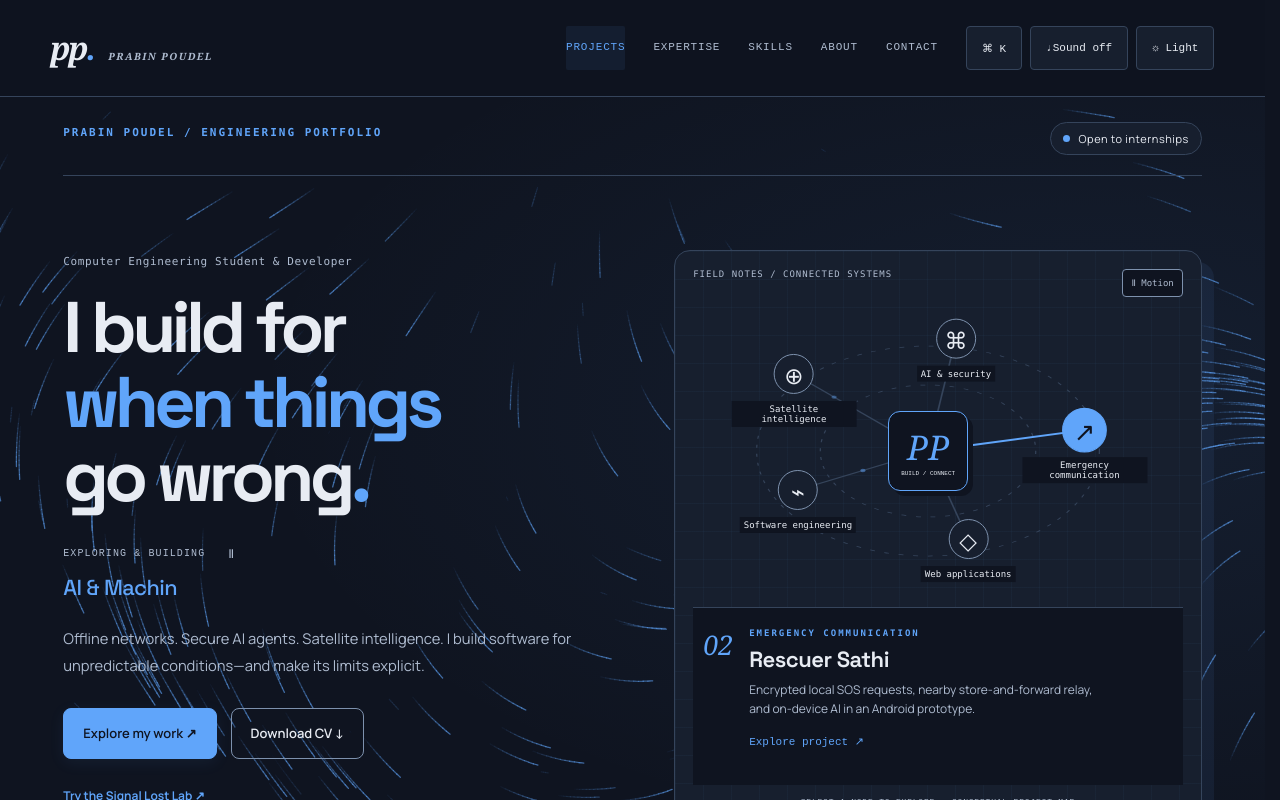
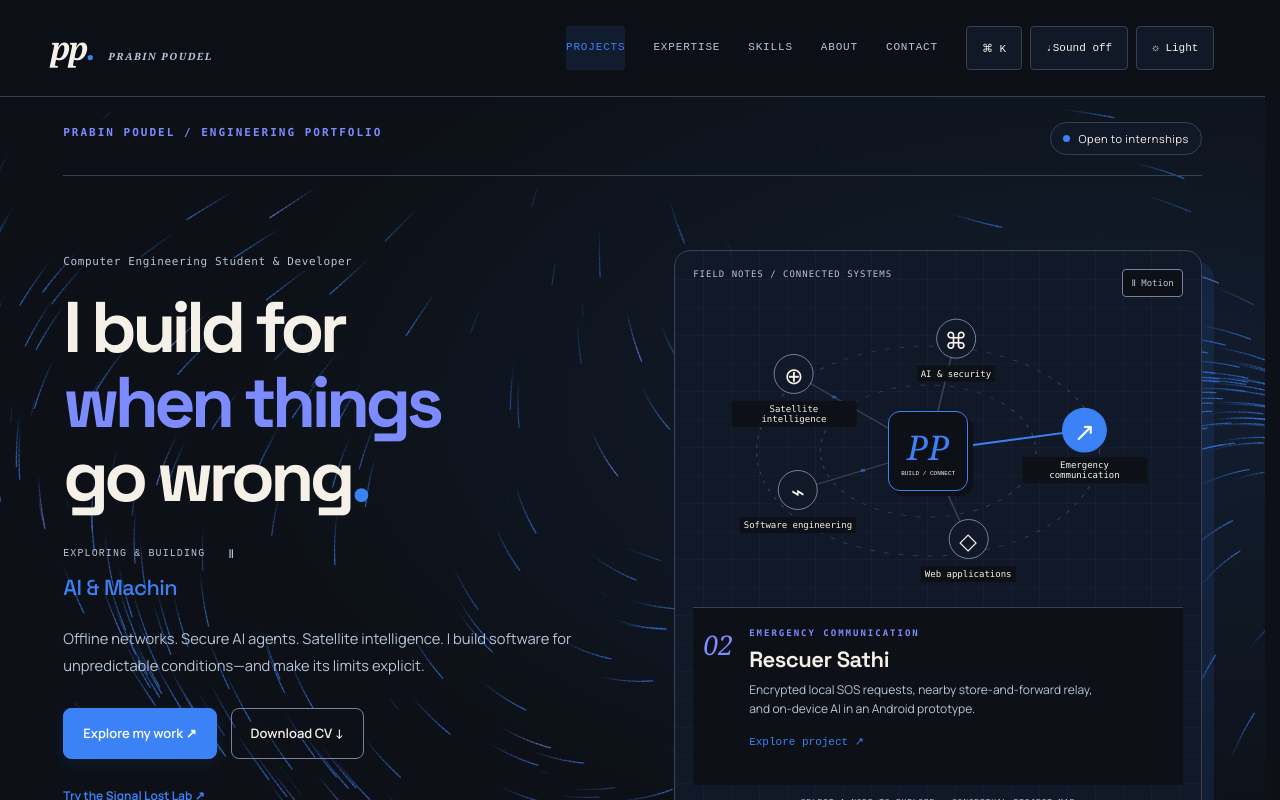
Before and after one commit to Prabin-Poudel-1/Portfolio-website, a React (Vite) app: page / in a window 1280 px wide. Shown: the top 800 px of the page. Built offline with nearby package versions, Linux system fonts and the light colour scheme.

Commit message:
Apply graphite ivory and electric blue theme tokens

```diff
--- a/theme.css
+++ b/theme.css
@@ -1,33 +1,36 @@
 /* Shared art direction for React, static case studies, and interactive modules. */
+/* Graphite / warm ivory / electric blue with periwinkle luminous accents. */
 :root {
-  --ink-0: #0F1420;
-  --ink-1: #171F2E;
-  --ink-2: #222D40;
-  --paper-0: #F7F6F2;
-  --paper-1: #FFFFFF;
-  --paper-2: #ECEBE5;
+  --ink-0: #0D1117;
+  --ink-1: #111827;
+  --ink-2: #1F2937;
+  --paper-0: #F6F1E8;
+  --paper-1: #FFFCF7;
+  --paper-2: #EDE6DA;
   --bg: var(--ink-0);
   --surface: var(--ink-1);
   --panel: var(--ink-1);
   --panel-2: var(--ink-2);
-  --text: #E8ECF3;
-  --muted: #AFBCD0;
-  --accent: #60A5FA;
-  --editorial: #60A5FA;
-  --particle: #60A5FA;
-  --accent-ink: #0F1420;
-  --border: #35445B;
+  --text: #F6F1E8;
+  --muted: #B7C4D7;
+  --accent: #3B82F6;
+  --editorial: #7C8CFF;
+  --particle: #3B82F6;
+  --particle-secondary: #7C8CFF;
+  --particle-glow: #DCEBFF;
+  --accent-ink: #FFFFFF;
+  --border: #374151;
   --line: var(--border);
-  --control: #7D91AD;
-  --header: #0F1420f5;
-  --grid: #60A5FA0a;
-  --shadow: 0 18px 55px #00000024;
-  --focus: #60A5FA;
-  --accent-soft: #60A5FA13;
-  --globe-ocean: #172337;
-  --globe-land: #A8BDD8;
-  --globe-grid: #506887;
-  --globe-shadow: #090E18;
+  --control: #75849A;
+  --header: #0D1117f5;
+  --grid: #3B82F60e;
+  --shadow: 0 18px 55px #0000003a;
+  --focus: #7C8CFF;
+  --accent-soft: #3B82F61c;
+  --globe-ocean: #111D33;
+  --globe-land: #9FBCE8;
+  --globe-grid: #47658B;
+  --globe-shadow: #070B13;
   --radius-sm: 8px;
   --radius-md: 16px;
 }
@@ -36,24 +39,26 @@
   --surface: var(--paper-1);
   --panel: var(--paper-1);
   --panel-2: var(--paper-2);
-  --text: #12171F;
-  --muted: #595F65;
-  --accent: #15803D;
-  --editorial: #B45309;
-  --particle: #B45309;
-  --accent-ink: #ffffff;
-  --border: #CDCEC8;
+  --text: #1F232B;
+  --muted: #4B5563;
+  --accent: #3B82F6;
+  --editorial: #315DCC;
+  --particle: #3B82F6;
+  --particle-secondary: #7C8CFF;
+  --particle-glow: #DCEBFF;
+  --accent-ink: #FFFFFF;
+  --border: #D8DDE6;
   --line: var(--border);
-  --control: #72796F;
-  --header: #F7F6F2f5;
-  --grid: #15803D09;
-  --shadow: 0 18px 55px #12171F09;
-  --focus: #15803D;
-  --accent-soft: #15803D0b;
-  --globe-ocean: #E5E8DE;
-  --globe-land: #687860;
-  --globe-grid: #ABB6A1;
-  --globe-shadow: #B9C0AE;
+  --control: #7A8495;
+  --header: #F6F1E8f5;
+  --grid: #3B82F60a;
+  --shadow: 0 18px 55px #1F232B12;
+  --focus: #315DCC;
+  --accent-soft: #3B82F61a;
+  --globe-ocean: #E1EBFA;
+  --globe-land: #6989BE;
+  --globe-grid: #A9BEDA;
+  --globe-shadow: #B6C6D9;
 }
 body {
   background: var(--bg);
```
